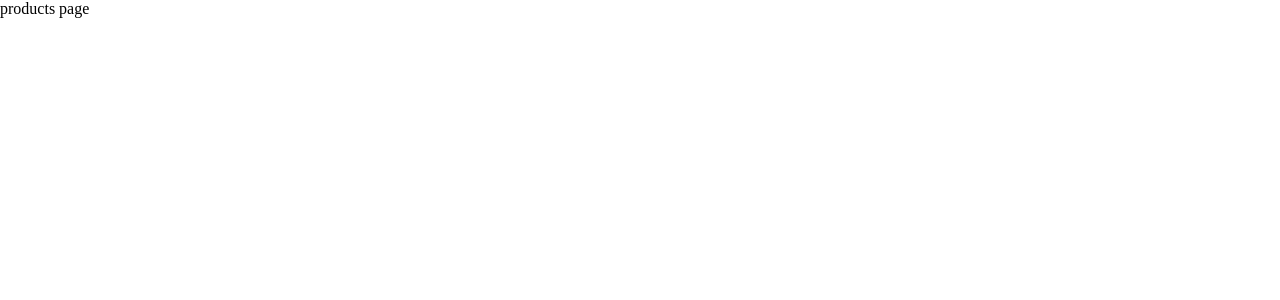
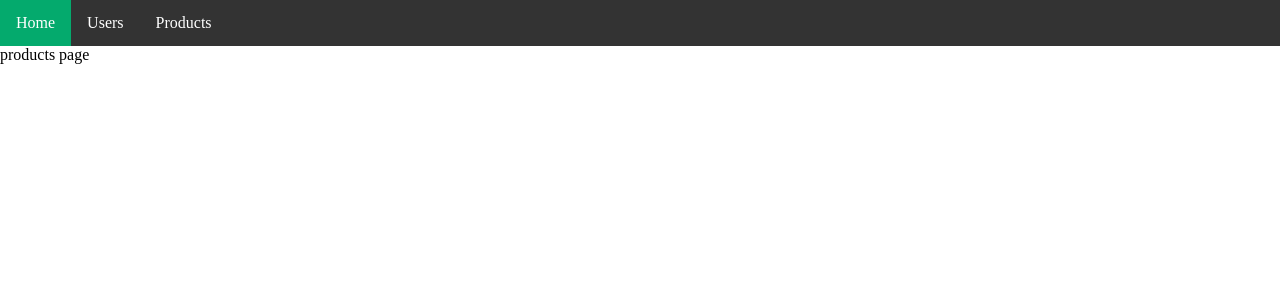
Before and after one commit to aykuBintoiday/react-vite-DangKhoa, a React (Vite) app in the folder HocReact/: page /products in a window 1280 px wide. Shown: the top 300 px of the page. Built offline with nearby package versions, Linux system fonts and the light colour scheme.

Commit message:
Update code lần 18

```diff
--- a/HocReact/src/App.jsx
+++ b/HocReact/src/App.jsx
@@ -3,6 +3,7 @@ import TodoNew from "./components/todo/TodoNew"
 import TodoData from './components/todo/TodoData'
 import reactLogo from './assets/react.svg';
 import { useState } from 'react';
+import Header from './components/layout/header';
 const App = () => {
 
   const [todoList, setTodoList] = useState([
@@ -40,6 +41,8 @@ const App = () => {
   }
 
   return (
+    <>
+    <Header/>
     <div className="todo=container">
       <div className="todo-title">Todo list</div>
       <TodoNew
@@ -72,6 +75,7 @@ const App = () => {
       }
 
     </div>
+    </>
   )
 }
 
--- /dev/null
+++ b/HocReact/src/components/layout/header.css
@@ -0,0 +1,27 @@
+ul {
+    list-style-type: none;
+    margin: 0;
+    padding: 0;
+    overflow: hidden;
+    background-color: #333;
+}
+
+li {
+    float: left;
+}
+
+li a {
+    display: block;
+    color: white;
+    text-align: center;
+    padding: 14px 16px;
+    text-decoration: none;
+}
+
+li a:hover:not(.active) {
+    background-color: #111;
+}
+
+.active {
+    background-color: #04AA6D;
+}
--- /dev/null
+++ b/HocReact/src/components/layout/header.jsx
@@ -0,0 +1,13 @@
+import './header.css';
+
+const Header = () => {
+    return (
+        <ul>
+            <li><a className="active" href="/">Home</a></li>
+            <li><a href="/users">Users</a></li>
+            <li><a href="/products">Products</a></li>
+        </ul>
+    )
+}
+
+export default Header
--- a/HocReact/src/pages/products.jsx
+++ b/HocReact/src/pages/products.jsx
@@ -1,6 +1,11 @@
+import Header from "../components/layout/header";
+
 const ProductsPage = () => {
     return (
+        <>
+        <Header/>
         <div>products page</div>
+        </>
     )
 }
 export default ProductsPage;
--- a/HocReact/src/pages/users.jsx
+++ b/HocReact/src/pages/users.jsx
@@ -1,6 +1,11 @@
+import Header from "../components/layout/header";
+
 const UsersPage = () => {
     return (
+        <>
+        <Header/>
         <div>users page</div>
+        </>
     )
 }
 
```
